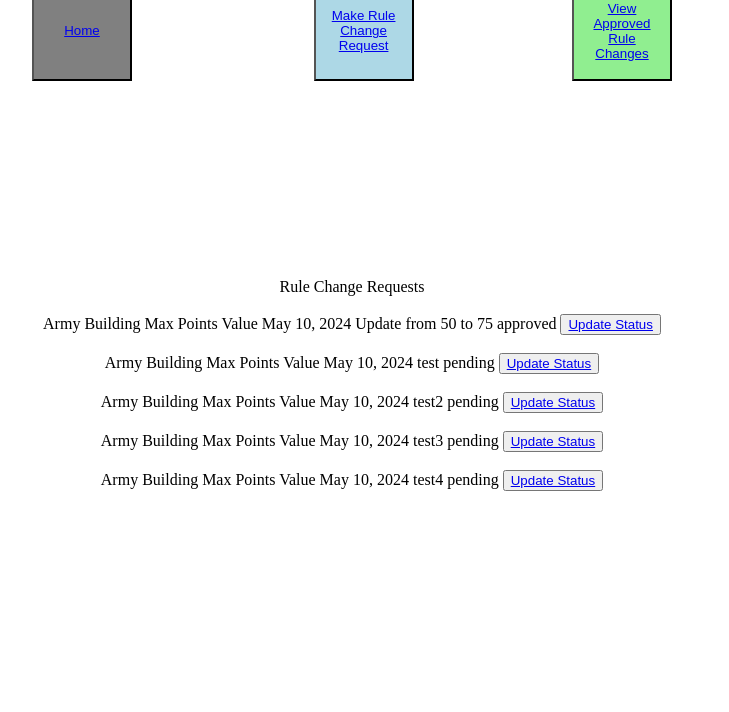
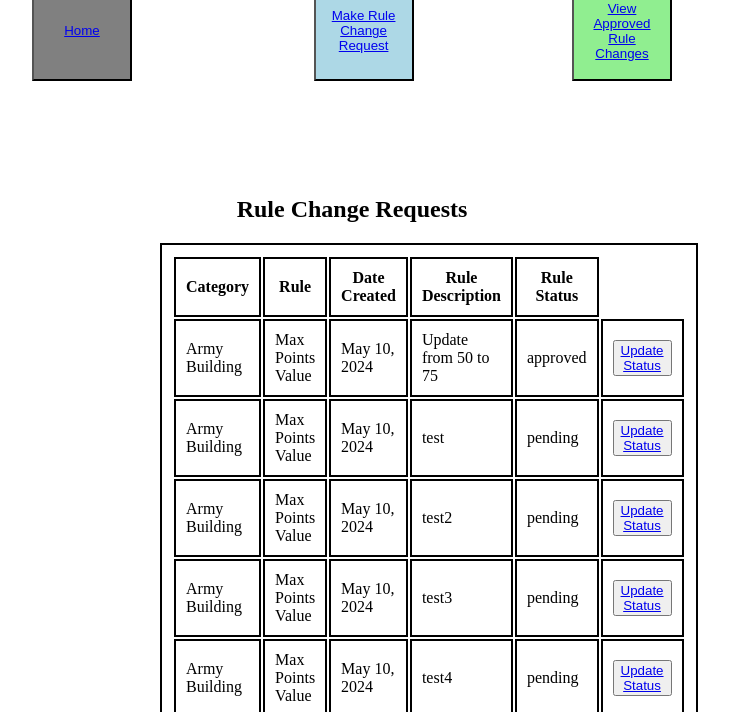
Before and after one commit to dmanske001/RIS, a Django app: page /viewrulechanges/ in a window 1280 px wide. Shown: the part 263-975 px from the top of the page, without its empty margins (288-1017 px from the left). Run offline with Django 5.2, Linux system fonts and the light colour scheme; a user stored in the database is signed in; data comes from the database, SQL or seed files in the repository; both versions use the stored data as it was after the commit; parts of the project's set-up code (start-up, migrations or seed data) failed here and were passed over.

Commit message:
update
update

```diff
--- a/RIS/RISAPP/forms.py
+++ b/RIS/RISAPP/forms.py
@@ -29,8 +29,7 @@ class Change_Status_Form_Dev(forms.ModelForm):
         fields = '__all__'
         exclude = ('category', 'date_created', 'rule', 'rule_description', 'date_decided',)
 
-        def __init__(selfself, *args, **kwargs):
-            pass
+
 
 
 
--- a/RIS/RISAPP/models.py
+++ b/RIS/RISAPP/models.py
@@ -43,7 +43,7 @@ class Rule_Change(models.Model):
     rule = models.ForeignKey(Rule, on_delete=models.CASCADE, default=None, blank=True, null=True)
     date_created = models.DateField(blank=False, default=timezone.now, null=True)
     date_decided = models.DateField(blank=True, auto_now_add=True, null=True)
-    rule_description = models.CharField(max_length=200, default=None, null=True)
+    rule_description = models.CharField(max_length=40, default=None, null=True)
     rule_status = models.CharField(max_length=15, choices=STATUSES, default='pending', null=True)
     class Meta:
         verbose_name = "rule change"
--- a/RIS/RISAPP/templates/RISAPP/viewrulechange.html
+++ b/RIS/RISAPP/templates/RISAPP/viewrulechange.html
@@ -11,6 +11,10 @@
             {% csrf_token %}
         <button type = "submit" style="text-align:right; position: absolute; top: 5%; right: 5%;">Log Out</button>
         </form>
+
+<button type="button" style="position: absolute; top: 5%; text-align: left; left: 5%;">
+            <a href="{% url 'viewrulechanges' %}">Back</a>
+        </button>
 
         {% if request.user.groups.all.0.name == "admin" %}
 <div style = "position: relative; left: 45%; top: 30%">
--- a/RIS/RISAPP/templates/RISAPP/viewrulechanges.html
+++ b/RIS/RISAPP/templates/RISAPP/viewrulechanges.html
@@ -1,3 +1,14 @@
+<head>
+    <style>
+      table, th, td {
+          border: 2px solid black;
+          padding: 10px;
+      }
+      table {
+          width: 50%
+      }
+    </style>
+</head>
 <title>View Rule Changes</title>
 
 {% if user.is_authenticated %}
@@ -30,28 +41,40 @@
         </button>
         </div>
 
-<div style = "text-align: center; position: relative; top: 35%">
-        Rule Change Requests
-        <br>
-        <br>
-        {% for rule_change in rulechangesdata %}
+<div style =  "position: absolute; top: 45%; left: 35%; right: 35%">
 
-                        {{ rule_change.category }}
-                        {{ rule_change.rule }}
-                        {{ rule_change.user }}
-                        {{ rule_change.date_created }}
-                        {{ rule_change.rule_description }}
-                        {{ rule_change.rule_status }}
-<button type="button"><a href="{% url 'viewrulechange' rule_change.id %}"> Update Status</a></button>
-            <br>
-            <br>
+        <table>
+            <center>
+        <h2>Rule Change Requests</h2>
+            </center>
+        <tr>
+            <th>Category</th>
+            <th>Rule</th>
+            <th>Date Created</th>
+            <th>Rule Description</th>
+            <th>Rule Status</th>
+        </tr>
+
+
+    {% for rule_change in rulechangesdata %}
+    <tr>
+                        <td>{{ rule_change.category }}</td>
+                        <td>{{ rule_change.rule }}</td>
+                        <td>{{ rule_change.date_created }}</td>
+                        <td>{{ rule_change.rule_description }}</td>
+                        <td>{{ rule_change.rule_status }}</td>
+    <td><button type="button"><a href="{% url 'viewrulechange' rule_change.id %}">Update Status</a></button></td>
+
+    </tr>
+
+
 
         {% endfor %}
+        </table>
 
 </div>
-<br>
-<br>
-{{ rule_id }}
+
+
         {% else %}
         <h1>You are not authorized to view this page</h1>
         {% endif %}
```
Also changed, not shown: RIS/RISAPP/templates/RISAPP/viewapprovedchanges.html (+35 -14 lines), RIS/RISAPP/templates/RISAPP/viewapprovedrulechange.html (+16 -1 lines), RIS/RISAPP/migrations/0011_alter_rule_change_rule_description.py (added), RIS/RISAPP/migrations/0012_alter_rule_change_rule_description.py (added), RIS/db.sqlite3.
